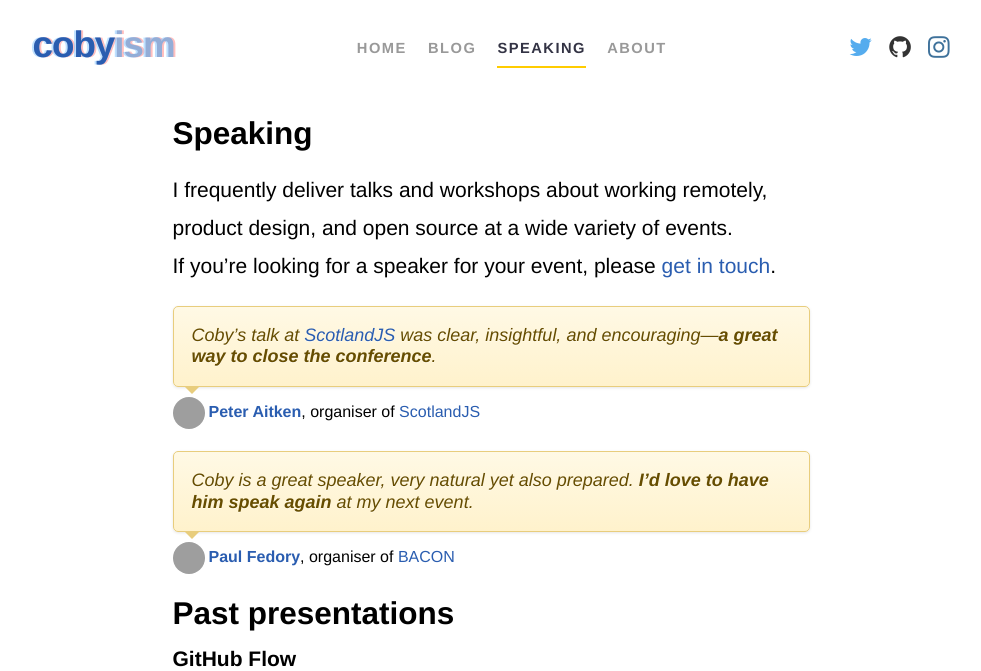
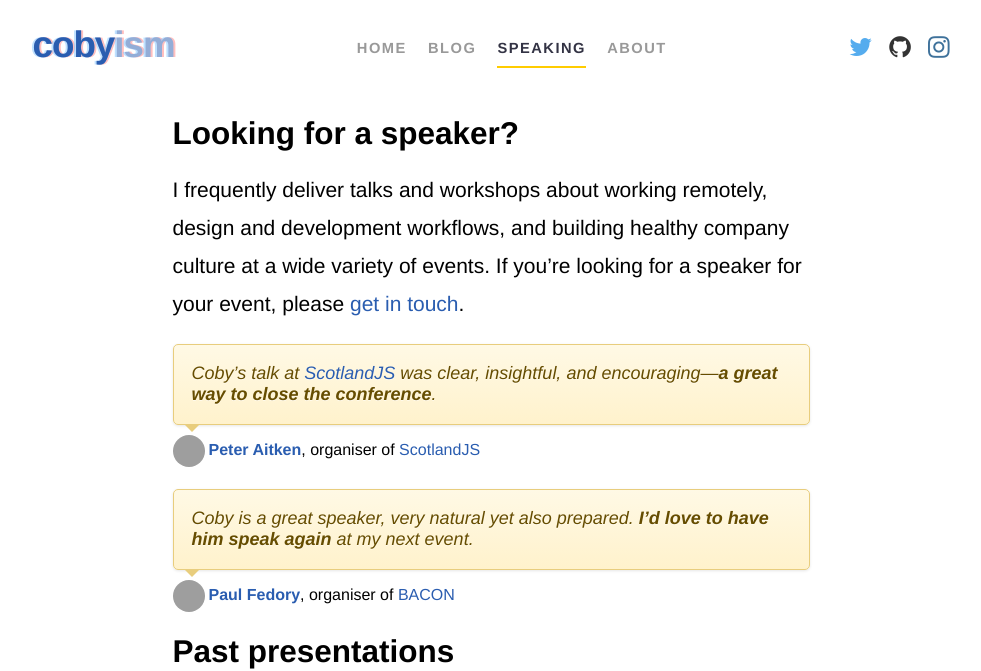
Before and after one commit to cobyism/archived-cobyism.github.io, a Jekyll site: the page built from speaking/index.html, in a window 1280 px wide and 1400 px high. Shown: the top 671 px of the window, without its empty margins (149-1130 px from the left). Built offline with Jekyll 4.4.1, drawn with Linux system fonts in a browser that asks for light colours; nearby versions of some CDN libraries; Markdown is read by kramdown in place of the engine named in the settings; some of the changed text lies outside the part shown; grey boxes are pictures that could not be loaded.

Commit message:
tweaks to speaking page

```diff
--- a/speaking/index.html
+++ b/speaking/index.html
@@ -3,10 +3,10 @@ layout: main
 title: Speaking
 ---
 
-<h2>Speaking</h2>
+<h2>Looking for a speaker?</h2>
 
 <p>
-  I frequently deliver talks and workshops about working remotely, product design, and open source at a wide variety of events.
+  I frequently deliver talks and workshops about working remotely, design and development workflows, and building healthy company culture at a wide variety of events.
   If&nbsp;you’re looking for a speaker for your event, please <a href="mailto:{{ site.author.email }}">get&nbsp;in&nbsp;touch</a>.
 </p>
 
@@ -31,14 +31,13 @@ title: Speaking
       <span class="talk-event">
         {% if talk.event_url %}<a href="{{ talk.event_url }}" target="_blank">{{ talk.event }}</a>{% else %}{{ talk.event }}{% endif %}{% if talk.location %}, {{ talk.location }}{% endif %}
       </span>
-      {% if talk.slides %}· <span class="talk-slides"><a href="{{ talk.slides }}" target="_blank">Slides</a></span>{% endif %}
-      {% if talk.video %}· <span class="talk-video"><a href="{{ talk.video }}" target="_blank">Video</a></span>{% endif %}
+      {% if talk.slides %}· <span class="talk-slides"><a href="{{ talk.slides }}" target="_blank">View slides</a></span>{% endif %}
+      {% if talk.video %}· <span class="talk-video"><a href="{{ talk.video }}" target="_blank">Watch video</a></span>{% endif %}
     </div>
-    {% if talk.embed %}<div class="talk-embed">{{ talk.embed }}</div>{% endif %}
   </div>
 {% endfor %}
 </div>
 
 <div class="callout">
-  <h4>Need a speaker for your event? <a href="mailto:{{ site.author.email }}">Send me&nbsp;an&nbsp;email</a></h4>
+  <h4>Need a speaker for your event? <a href="mailto:{{ site.author.email }}">Get&nbsp;in&nbsp;touch</a></h4>
 </div>
```
